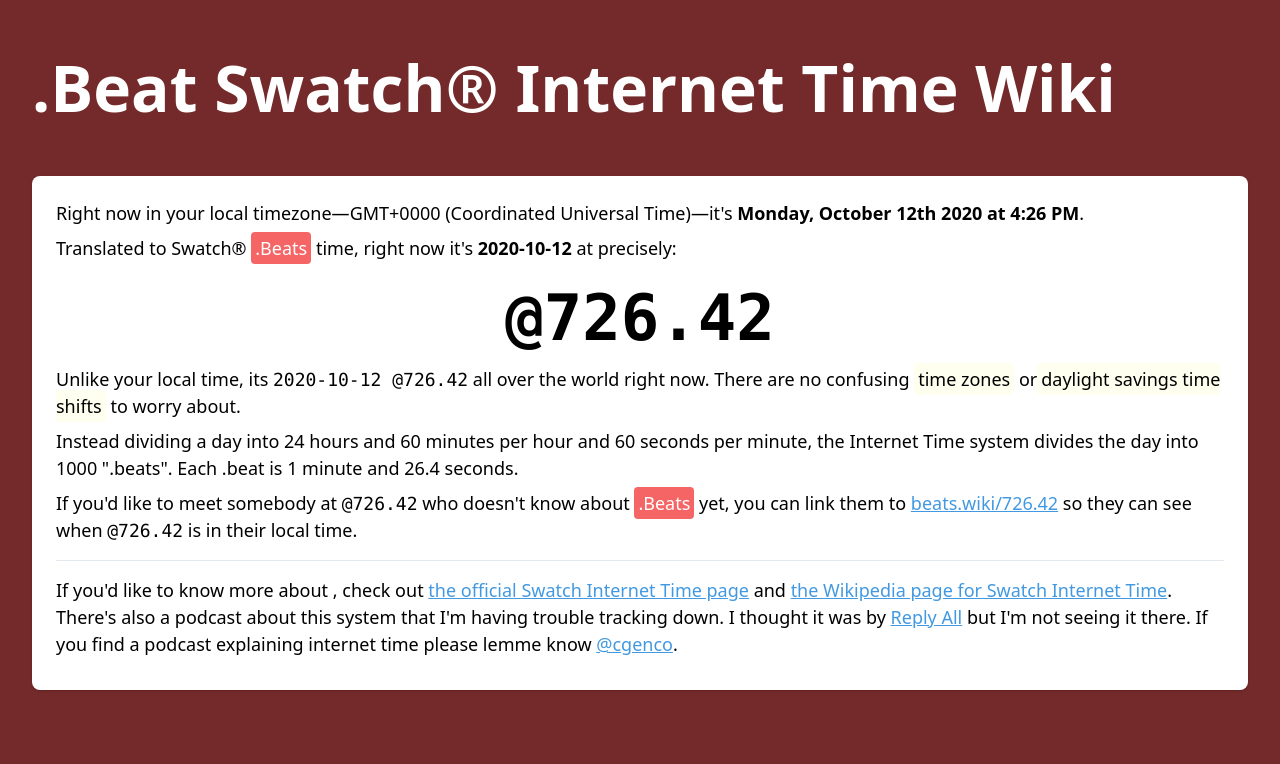
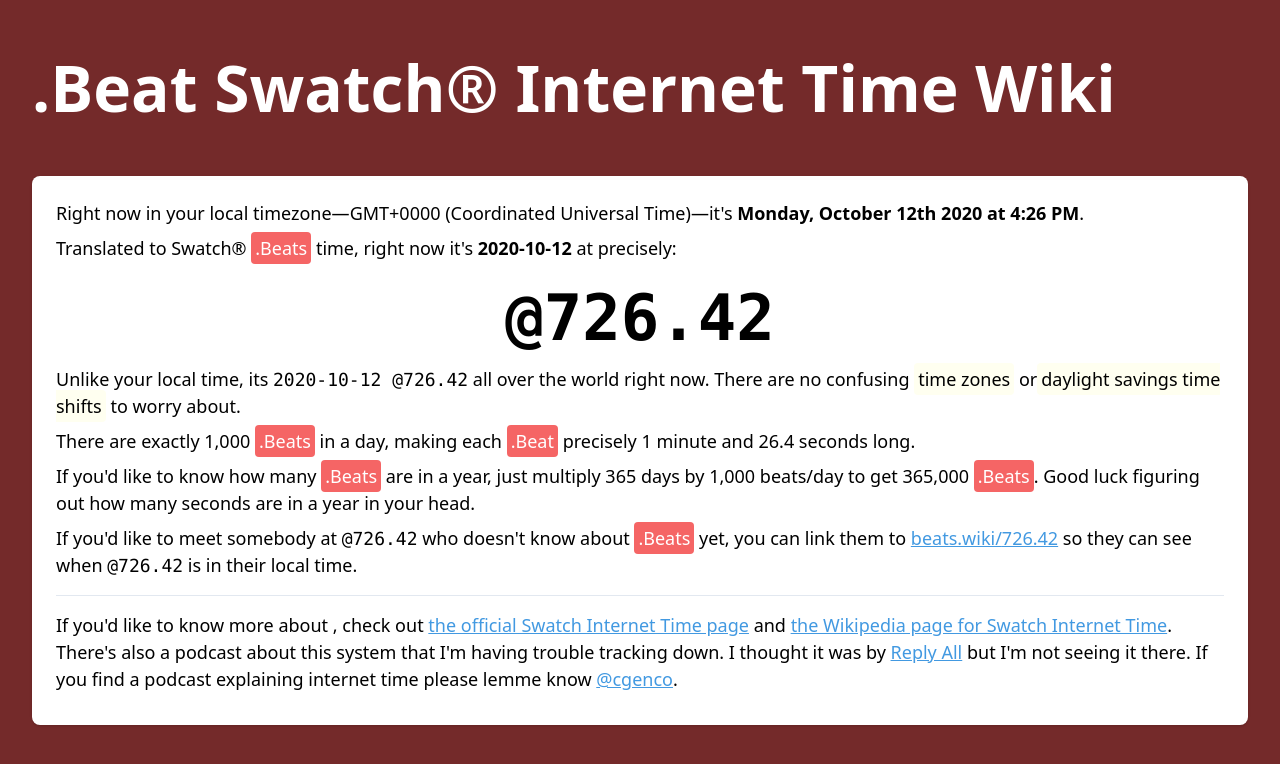
Before and after one commit to christiangenco/beatswiki, a Next.js app: page / in a window 1280 px wide. Shown: the top 764 px of the page. Built offline with nearby package versions, Linux system fonts and the light colour scheme.

Commit message:
updates to intro paragraph

```diff
--- a/pages/index.js
+++ b/pages/index.js
@@ -64,9 +64,18 @@
           <Highlight>daylight savings time shifts</Highlight> to worry about.
         </P>
         <P>
-          Instead dividing a day into 24 hours and 60 minutes per hour and 60
-          seconds per minute, the Internet Time system divides the day into 1000
-          ".beats". Each .beat is 1 minute and 26.4 seconds.
+          There are exactly 1,000{" "}
+          <span className="bg-red-500 rounded text-white p-1">.Beats</span> in a
+          day, making each{" "}
+          <span className="bg-red-500 rounded text-white p-1">.Beat</span>{" "}
+          precisely 1 minute and 26.4 seconds long.
+        </P>
+        <P>
+          If you'd like to know how many{" "}
+          <span className="bg-red-500 rounded text-white p-1">.Beats</span> are
+          in a year, just multiply 365 days by 1,000 beats/day to get 365,000{" "}
+          <span className="bg-red-500 rounded text-white p-1">.Beats</span>.
+          Good luck figuring out how many seconds are in a year in your head.
         </P>
         <P>
           If you'd like to meet somebody at{" "}
```
Also changed, not shown: 1 other file (tests, documents, lock files or other folders).
